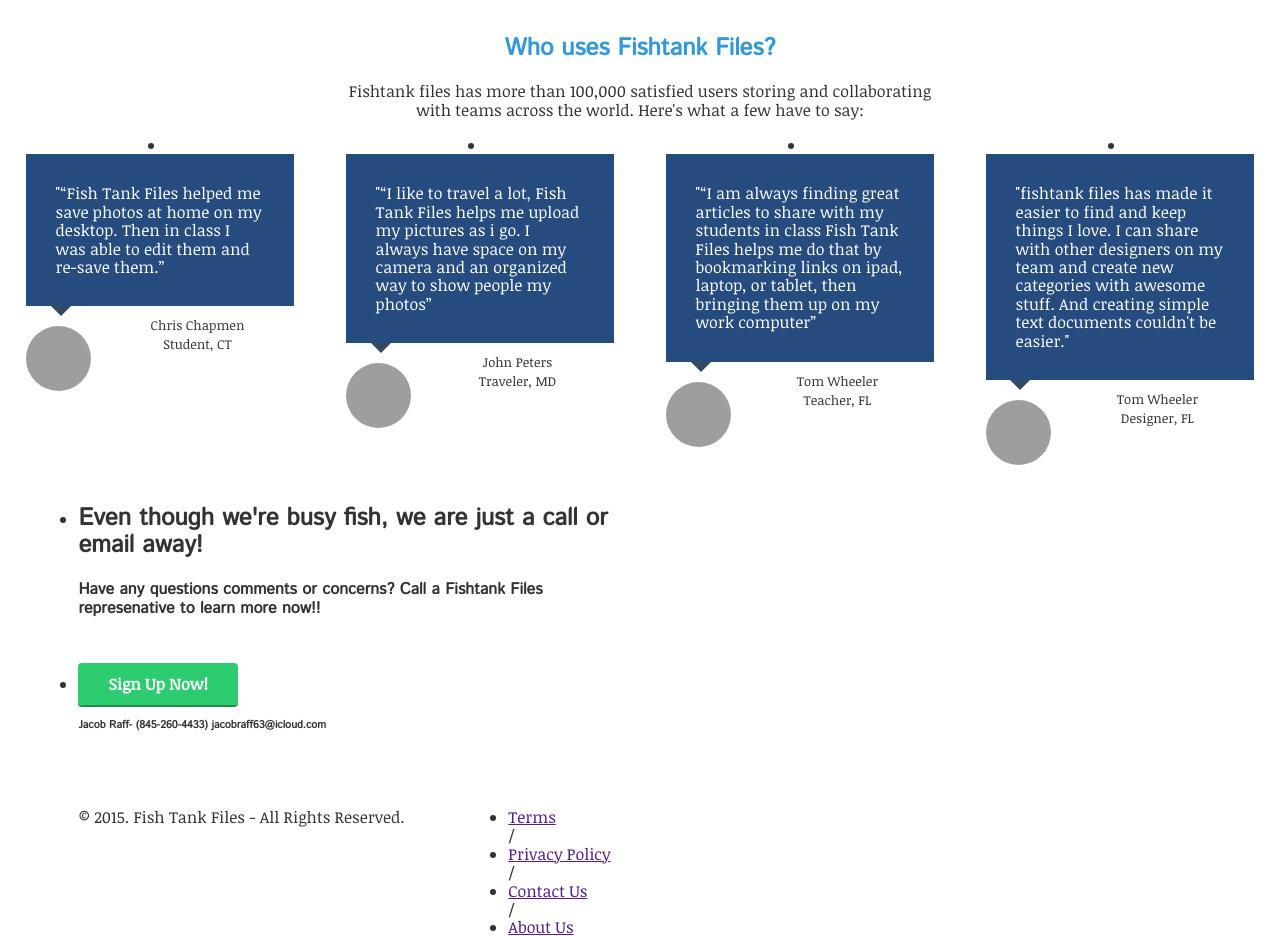
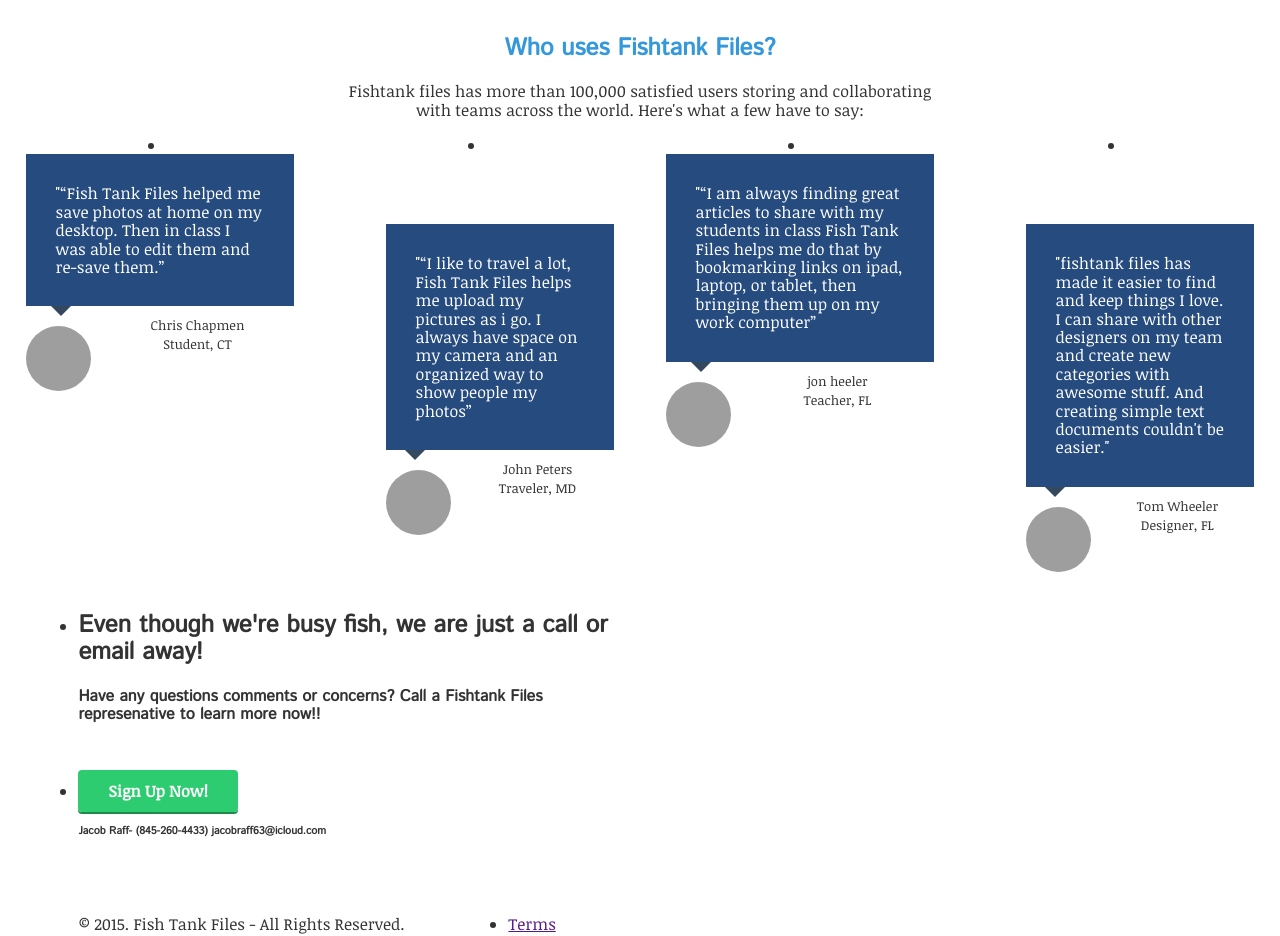
Before and after one commit to jacobraff/Fishtank, a plain HTML site: page index.html in a window 1280 px wide. Shown: the part 1800-2736 px from the top of the page. Drawn offline with Linux system fonts and the light colour scheme; files that its build step writes are made by us from their sources; grey boxes are pictures that could not be loaded; files whose address does not match are found by name.

Commit message:
Homepage styling completed

```diff
--- a/css/style.css
+++ b/css/style.css
@@ -307,6 +307,8 @@ padding: 10px 0;
   margin-top: 10px;
 }
 
-.testimonals {
-  padding:20px;
+.testimonials .staggard {
+  margin-top: 70px;
+
+
 }
--- a/index.html
+++ b/index.html
@@ -162,8 +162,12 @@ able to edit them and re-save them.”
        </blockquote>
        <img src="https://s3.amazonaws.com/uifaces/faces/twitter/jsa/128.jpg" alt="avatar">
        <p class="name"><strong>Chris Chapmen</strong><br/>Student, CT</p>
-     </li>     <li class="one-fourth">
-          <blockquote>"“I like to travel a lot, Fish Tank Files helps
+     </li>
+
+
+      <li class="one-fourth">
+       <ul class="staggard">
+  <blockquote>"“I like to travel a lot, Fish Tank Files helps
  me upload my pictures as i go.
  I always have space on my
  camera and an organized
@@ -171,7 +175,12 @@ able to edit them and re-save them.”
           </blockquote>
           <img src="https://s3.amazonaws.com/uifaces/faces/twitter/jsa/128.jpg" alt="avatar">
           <p class="name"><strong>John Peters</strong><br/>Traveler, MD</p>
-        </li>     <li class="one-fourth">
+        </li>
+</ul>
+
+          <li class="one-fourth">
+
+
              <blockquote>"“I am always finding great articles
 to share with my students in class
 Fish Tank Files helps me do that
@@ -179,14 +188,28 @@ by bookmarking links on ipad, laptop,
 or tablet, then  bringing them up on
 my work computer”
              </blockquote>
+
+
+
              <img src="https://s3.amazonaws.com/uifaces/faces/twitter/jsa/128.jpg" alt="avatar">
-             <p class="name"><strong>Tom Wheeler</strong><br/>Teacher, FL</p>
-           </li>     <li class="one-fourth">
-                <blockquote>"fishtank files has made it easier to find and keep things I love. I can share with other designers on my team and create new categories with awesome stuff. And creating simple text documents couldn't be easier."
+             <p class="name"><strong>jon heeler</strong><br/>Teacher, FL</p>
+           </li>
+
+
+           <li class="one-fourth">
+             <ul class="staggard">
+
+
+                <blockquote>"fishtank files has made it easier to find and keep things
+                  I love. I can share with other
+                  designers on my team and create new categories with awesome stuff.
+                  And creating simple text documents couldn't be easier."
                 </blockquote>
                 <img src="https://s3.amazonaws.com/uifaces/faces/twitter/jsa/128.jpg" alt="avatar">
    <p class="name"><strong>Tom Wheeler</strong><br/>Designer, FL</p>
+ </ul>
               </li>
+
   </ul>
  </section>
 
```
